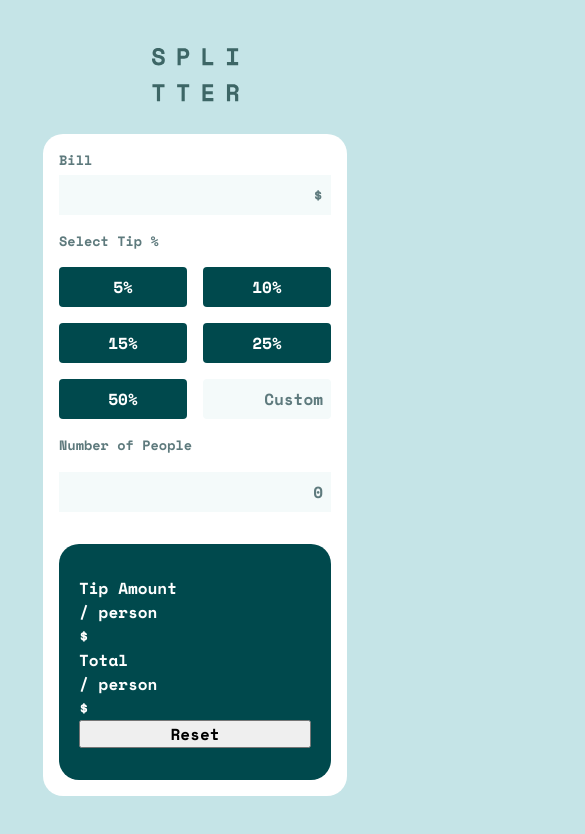
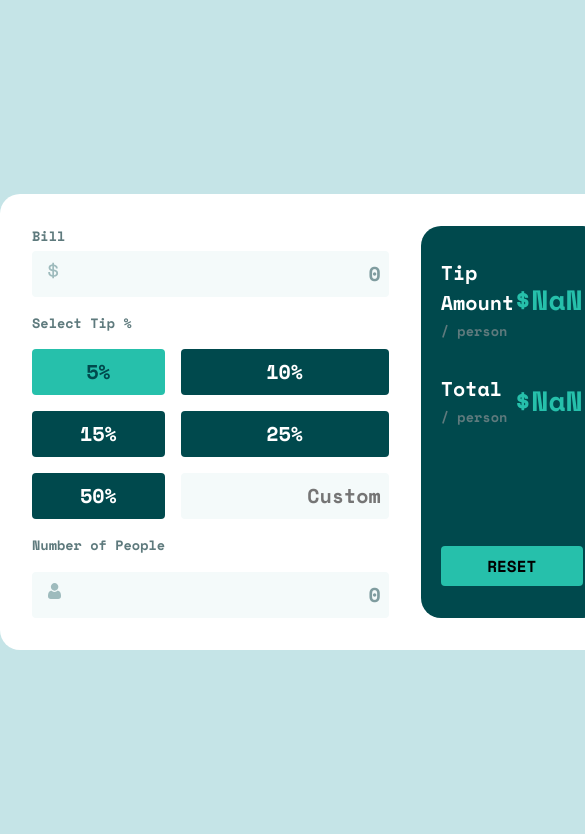
Before and after one commit to dxiDavid/tip-calculator-app-challenge, a plain HTML site: page index.html in a window 390 px wide. Both pictures are taken after a click on the button "5%". Shown: the top 834 px of the page, 585 px wide, since content can reach past the window. Drawn offline with nearby package versions, Linux system fonts and the light colour scheme.

Commit message:
Progress: Got the major components to work. made temporary changes to the CSS.

```diff
--- a/calculator.js
+++ b/calculator.js
@@ -0,0 +1,93 @@
+const billInput = document.getElementById("total-bill");
+const percentages = document.querySelectorAll(".percentage-btn");
+const customInput = document.getElementById("custom-percentage");
+const peopleInput = document.getElementById("number-of-people");
+const tipPerPerson = document.querySelector(".tip-amount-value");
+const totalBillPerPerson = document.querySelector(".total-amount-value");
+const reset = document.querySelector(".reset");
+const warning = document.querySelector(".warning");
+const active =  document.querySelector(".selected");
+let selectedPercentage = undefined;
+
+
+percentages.forEach((percentage) => {
+	percentage.addEventListener("click", (e) => {
+		selectedPercentage = e.target.getAttribute("percentage");
+
+		if(!e.target.classList.contains("selected")){
+			e.target.classList.toggle("selected");
+		}
+
+		if (e.target.classList.contains("selected")) {
+			percentages.forEach((e) => e.classList.remove("selected"));
+			percentage.classList.add("selected");
+		  }
+		  calculate(selectedPercentage);
+
+	})
+})
+
+customInput.addEventListener("keydown", (event) => {
+
+	if(event.keyCode === 13){
+		validateValue()
+	}
+
+})
+
+billInput.addEventListener("keypress", () => {
+	value = Number(billInput.value.toString())
+	if(value === 0){
+		warning.style.opacity = "1"
+	}
+	else if(value === ""){
+		warning.style.opacity = "1"
+	}
+})
+
+function validateValue(){
+	value = Number(customInput.value.toString())
+	if(value === 0){
+		warning.style.opacity = "1"
+	}
+	else if(value === ""){
+		warning.style.opacity = "0"
+	}
+	else{
+		calculate(value * 0.01)
+	}
+}
+
+function calculate(percentage){
+	billValue = billInput.value.trim();
+	peopleValue = peopleInput.value.trim();
+
+	//calc tip
+	personalBill = (billValue / peopleValue);
+	personalTip = personalBill * percentage;
+	personalBillAndTip = personalBill + personalTip;
+	//show results
+	totalBillPerPerson.textContent = personalBillAndTip;
+	tipPerPerson.textContent = personalTip;
+}
+
+function valueReset(){
+	totalBillPerPerson.textContent = "0";
+	tipPerPerson.textContent = "0";
+	billInput.value = "";
+	peopleInput.value = "";
+	customInput.value = "";
+	warning.style.opacity = "0"
+}
+
+reset.addEventListener("click", () => {
+	valueReset()
+})
+
+document.addEventListener("click", function (e) {
+	if (!e.target.matches(".selected")) {
+	  percentages.forEach((e) => e.classList.remove("selected"));
+	  customInput.value = "";
+	  selectedNumber = undefined;
+	}
+});
--- a/index.html
+++ b/index.html
@@ -14,14 +14,16 @@
 <body>
      <main>
       <div class="main-container">
-        <div class="logo">
+        <!--div class="logo">
           <img src="./images/logo.svg" alt="logo">
-        </div>
+        </!--div-->
         <div class="calculator-container">
           <div class="parameters flex-column">
             <div class="bill flex-column">
+              <p class="warning">Cannot be 0</p>
               <label for="bill">Bill</label>
-              <input type="number" name="total bill" id="total-bill" placeholder="$">
+              <input type="number" name="total bill" id="total-bill" placeholder="0">
+              <img src="./images/icon-dollar.svg" alt="dollar sign">
             </div>
             <div class="percentages-container flex-column">
               <h1>Select Tip %</h1>
@@ -34,33 +36,41 @@
                 <input type="number" name="custom percentage" id="custom-percentage" placeholder="Custom" class="custom">
               </div>
             </div>
-            <label for="number of people">Number of People</label>
-            <input type="number" name="number of people" id="number-of-people" placeholder="0">
+            <div class="number-of-people flex-column">
+              <p class="warning">Cannot be 0</p>
+              <label for="number of people">Number of People</label>
+              <input type="number" name="number of people" id="number-of-people" placeholder="0">
+              <img src="./images/icon-person.svg" alt="person icon">
+            </div>
           </div>
           <div class="output flex-column">
-            <div class="tip-amount">
-              <div class="text">
+           <div class="results flex-column">
+            <div class="tip-amount flex-row">
+              <div class="output-text">
                  <p>Tip Amount</p>
                 <span class="sub-text">/ person</span>
               </div>
               <div class="amount">
-                <p>&dollar;<span class="tip-amount-value"></span></p>
+                <p>&dollar;<span class="tip-amount-value">0</span></p>
               </div>
             </div>
-            <div class="tip-amount">
-              <div class="text">
+            <div class="tip-amount flex-row">
+              <div class="output-text">
                 <p>Total</p>
                 <span class="sub-text">/ person</span>
               </div>
               <div class="amount">
-                <p>&dollar;<span class="total-amount-value"></span></p>
+                <p>&dollar;<span class="total-amount-value">0</span></p>
               </div>
             </div>
+           </div>
             <button class="reset">Reset</button>
           </div>
         </div>
       </div>
      </main>
+
+
      <script src="./calculator.js"></script>
 </body>
 </html>
--- a/style.css
+++ b/style.css
@@ -1,6 +1,7 @@
 @import url('https://fonts.googleapis.com/css2?family=Barlow+Semi+Condensed:wght@500;600&family=Big+Shoulders+Display:wght@700&family=Josefin+Sans:wght@300;400;600&family=Karla:wght@400;700&family=Kumbh+Sans:wght@400;700&family=League+Spartan:wght@400;500;700&family=Lexend+Deca&family=Libre+Franklin:wght@300;600;700&family=Manrope:wght@500;700&family=Open+Sans&family=Poppins:wght@200;400;600&family=Raleway:wght@400;700&family=Space+Mono:wght@400;700&display=swap');
 
 :root{
+	--strong-cyan:hsl(172, 67%, 45%);
 	--very-dark-cyan: hsl(183, 100%, 15%);
 	--dark-grayish-cyan: hsl(186, 14%, 43%);
 	--grayish-cyan: hsl(184, 14%, 56%);
@@ -10,9 +11,10 @@
 	--slightly-rounded-edges:4px;
 	--rounded-edges:20px;
 	--full-circle-border:50%;
+	--fs-extremely-small: 0.75rem;
 	--fs-very-small: 0.85rem;
-	--fs-small: 1rem;
-	--fs-medium:2rem;
+	--fs-small: 1.25rem;
+	--fs-medium:1.75rem;
 	--fs-large:3rem;
 	--fw-light: 200;
 	--fw-regular: 400;
@@ -99,6 +101,16 @@ select {
 	flex-direction: column;
 }
 
+.flex-row{
+	display: flex;
+	flex-direction: row;
+}
+
+.selected{
+	background-color: var(--strong-cyan)!important;
+	color: var(--very-dark-cyan)!important;
+}
+
 input[type="number"]::-webkit-inner-spin-button,
 input[type="number"]::-webkit-outer-spin-button {
   -webkit-appearance: none;
@@ -111,27 +123,32 @@ input[type="number"]::-webkit-outer-spin-button {
 body{
 	font-family: 'Space Mono', monospace;
 	background-color: var(--light-grayish-cyan);
-	min-height: 100vh;
+	font-weight: var(--fw-bold);
+	padding: 0;
 	display: grid;
 	place-items: center;
-	font-weight: var(--fw-bold);
+}
+
+main{
+	--max-width: 40rem;
+
 }
 
 .main-container{
 	display: flex;
-	flex-direction: column;
+	flex-direction: row;
 	justify-content: center;
 	align-items: center;
 	gap: 2rem;
 }
 
 .calculator-container{
-	display: flex;
-	flex-direction: column;
+	display: grid;
+	grid-template-columns: 1fr 1fr;
 	gap: 2rem;
 	background-color: var(--white);
 	border-radius: var(--rounded-edges);
-	padding: 1rem;
+	padding: 2rem;
 	width: 100%;
 }
 
@@ -143,6 +160,17 @@ body{
 
 .bill{
 	gap: 0.25rem;
+	position: relative;
+}
+
+.bill img{
+	position: absolute;
+	top: 2.25rem;
+	left: 1rem;
+}
+
+.bill input::placeholder{
+	color: var(--grayish-cyan);
 }
 
 label, h1{
@@ -155,10 +183,14 @@ input{
 	background-color: var(--very-light-grayish-cyan);
 	padding: 0.5rem;
 	text-align: right;
+	font-size: var(--fs-small);
+	font-weight: var(--fw-bold);
+	color: var(--very-dark-cyan);
+	border-radius: var(--slightly-rounded-edges);
 }
 
-::placeholder{
-	color: var(--dark-grayish-cyan);
+input:focus{
+	outline: 2px solid var(--strong-cyan);
 }
 
 .percentages-container{
@@ -167,6 +199,11 @@ input{
 
 button{
 	cursor: pointer;
+}
+
+button:hover{
+	background-color: var(--light-grayish-cyan);
+	color: var(--very-dark-cyan);
 }
 
 .percentages{
@@ -181,23 +218,82 @@ button{
 	background-color: var(--very-dark-cyan);
 	color: var(--white);
 	border-radius: var(--slightly-rounded-edges);
+	font-size: var(--fs-small);
 }
 
 .custom{
-	max-width: 8rem;
+	max-width: 13rem;
 	background-color: var(--very-light-grayish-cyan);
 	border-radius: var(--slightly-rounded-edges);
 }
 
 .custom input::placeholder{
-	text-align: right!important;
+	text-align: right;
+	color: var(--very-dark-cyan);
 }
 
+.number-of-people{
+	gap: 1rem;
+	position: relative;
+}
 
+.number-of-people img{
+	position: absolute;
+	top: 3rem;
+	left: 1rem;
+}
+
+.number-of-people input::placeholder{
+	color: var(--grayish-cyan);
+}
 
 .output{
 	background-color: var(--very-dark-cyan);
 	color: var(--white);
 	border-radius: var(--rounded-edges);
 	padding: 2rem 1.25rem;
+	justify-content: space-between;
 }
+
+.results{
+	gap: 2rem;
+}
+
+.tip-amount{
+	justify-content: space-between;
+	align-items: center;
+}
+
+.output-text p{
+	font-size: var(--fs-small);
+}
+
+.output-text span{
+	font-size: var(--fs-very-small);
+	color: var(--dark-grayish-cyan);
+}
+
+.amount{
+	font-size: var(--fs-medium);
+	color: var(--strong-cyan);
+}
+
+.reset{
+	border: 0;
+	padding: 0.5rem 0;
+	text-transform: uppercase;
+	background-color: var(--strong-cyan);
+	border-radius: var(--slightly-rounded-edges);
+}
+
+.reset:hover{
+	background-color: var(--light-grayish-cyan);
+}
+
+.warning{
+	position: absolute;
+	right: 0;
+	font-size: var(--fs-very-small);
+	color: red;
+	opacity: 0;
+}
```
